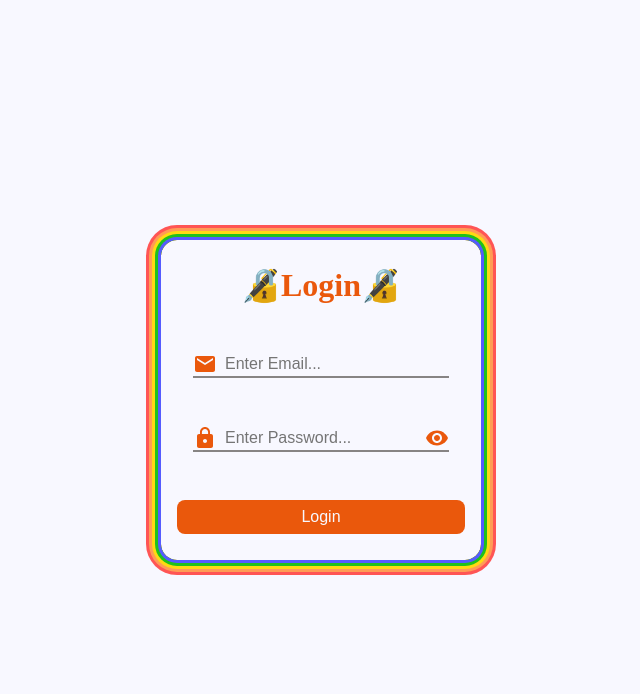
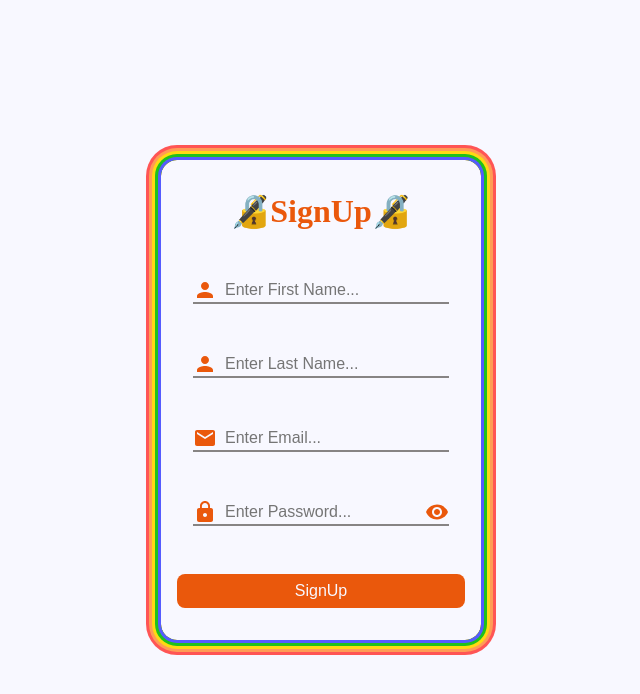
Before and after one commit to kareena0211/Login-SignUp-Page, a React (Vite) app: page / in a window 1280 px wide. Shown: the top 694 px of the page, without its empty margins (319-959 px from the left). Built offline with nearby package versions, Linux system fonts and the light colour scheme.

Commit message:
Added Signup page

```diff
--- a/src/App.jsx
+++ b/src/App.jsx
@@ -1,11 +1,14 @@
 // import React from 'react'
 import "./App.css";
 import LoginForm from './components/loginForm/LoginForm';
+import SignUp from "./components/signUpPage/SignUpPage";
+// import SignUpPage from "./components/signUpPage/SignUpPage";
 
 function App(){
   return (
     <>
-      <LoginForm/>
+      {/* <LoginForm/>  */}
+      <SignUp/>
     </>
   )
 }
--- a/src/components/loginForm/LoginForm.jsx
+++ b/src/components/loginForm/LoginForm.jsx
@@ -15,6 +15,7 @@ const LoginForm = () => {
         alert("Password Should contain Atleast 6 Character")
         return;
     }
+    alert("Your Data has been Submitted")
     console.log(email, password);
   };
   return (
--- /dev/null
+++ b/src/components/signUpPage/SignUpPage.jsx
@@ -0,0 +1,103 @@
+import React, { useState } from "react";
+import style from "./SignUpPage.module.css";
+import EmailIcon from "@mui/icons-material/Email";
+import LockIcon from "@mui/icons-material/Lock";
+import VisibilityIcon from "@mui/icons-material/Visibility";
+import VisibilityOffIcon from "@mui/icons-material/VisibilityOff";
+import PersonIcon from "@mui/icons-material/Person";
+
+const SignUp = () => {
+  const [email, setEmail] = useState("");
+  const [password, setPassword] = useState("");
+  const [name, setName] = useState("");
+  const [lastName, setLastName] = useState("");
+  const [showPassword, setShowPassword] = useState(false);
+
+  // ........................................................................
+
+  const handleSubmit = (e) => {
+    e.preventDefault();
+    if (password.length < 6) {
+      alert("Password Should contain Atleast 6 Character");
+      return;
+    }
+    alert("Your Data has been Submitted");
+    console.log(
+      `User's FirstName is ${name} , lastname is ${lastName} Email is ${email} , and Password id ${password}`
+    );
+  };
+
+  //   ......................................................................
+
+  return (
+    <>
+      <form className={style.form} onSubmit={handleSubmit}>
+        <h1>🔏SignUp🔏</h1>
+
+        <div className={style.inputContainer}>
+          <PersonIcon className={style.icon} />
+          <input
+            type="text"
+            placeholder="Enter First Name..."
+            value={name}
+            onChange={(e) => setName(e.target.value)}
+            required
+          />
+        </div>
+        {/* ......................................................................... */}
+        <div className={style.inputContainer}>
+          <PersonIcon className={style.icon} />
+          <input
+            type="text"
+            placeholder="Enter Last Name..."
+            value={lastName}
+            onChange={(e) => setLastName(e.target.value)}
+            required
+          />
+        </div>
+        {/* .......................................................................... */}
+        <div className={style.inputContainer}>
+          <EmailIcon className={style.icon} />
+          <input
+            type="email"
+            placeholder="Enter Email..."
+            value={email}
+            onChange={(e) => setEmail(e.target.value)}
+            required
+          />
+        </div>
+
+        {/* ................................................................... */}
+        <div className={style.inputContainer}>
+          <LockIcon className={style.icon} />
+          <input
+            type={showPassword ? "password" : "text"}
+            placeholder="Enter Password..."
+            className={style.password}
+            value={password}
+            onChange={(e) => setPassword(e.target.value)}
+            required
+          />
+
+          {!showPassword ? (
+            <VisibilityIcon
+              className={style.icon}
+              onClick={() => setShowPassword(!showPassword)}
+            />
+          ) : (
+            <VisibilityOffIcon
+              className={style.icon}
+              onClick={() => setShowPassword(!showPassword)}
+            />
+          )}
+        </div>
+        {/* ....................................................................... */}
+        <button className={style.login} type="submit">
+          SignUp
+        </button>
+      </form>
+    </>
+  );
+};
+
+export default SignUp;
--- /dev/null
+++ b/src/components/signUpPage/SignUpPage.module.css
@@ -0,0 +1,43 @@
+.form {
+  height: 30rem;
+  width: 20rem;
+  display: flex;
+  align-items: center;
+  justify-content: center;
+  flex-direction: column;
+  gap: 3rem;
+  border-radius: 1rem;
+  box-shadow: rgb(85, 91, 255) 0px 0px 0px 3px, rgb(31, 193, 27) 0px 0px 0px 6px,
+    rgb(255, 217, 19) 0px 0px 0px 9px, rgb(255, 156, 85) 0px 0px 0px 12px,
+    rgb(255, 85, 85) 0px 0px 0px 15px;
+}
+
+h1,
+.icon {
+  color: var(--primary-color);
+  cursor: pointer;
+}
+
+.password {
+  width: 90%;
+}
+
+.login {
+  color: var(--white-color);
+  background-color: var(--primary-color);
+  width: 90%;
+  padding: 0.5rem;
+  border-radius: 0.5rem;
+  cursor: pointer;
+}
+
+.login:hover {
+  background-color: var(--secondary-color);
+}
+
+.inputContainer {
+  width: 80%;
+  display: flex;
+  gap: 0.5rem;
+  border-bottom: 2px solid var(--grey-color);
+}
```
